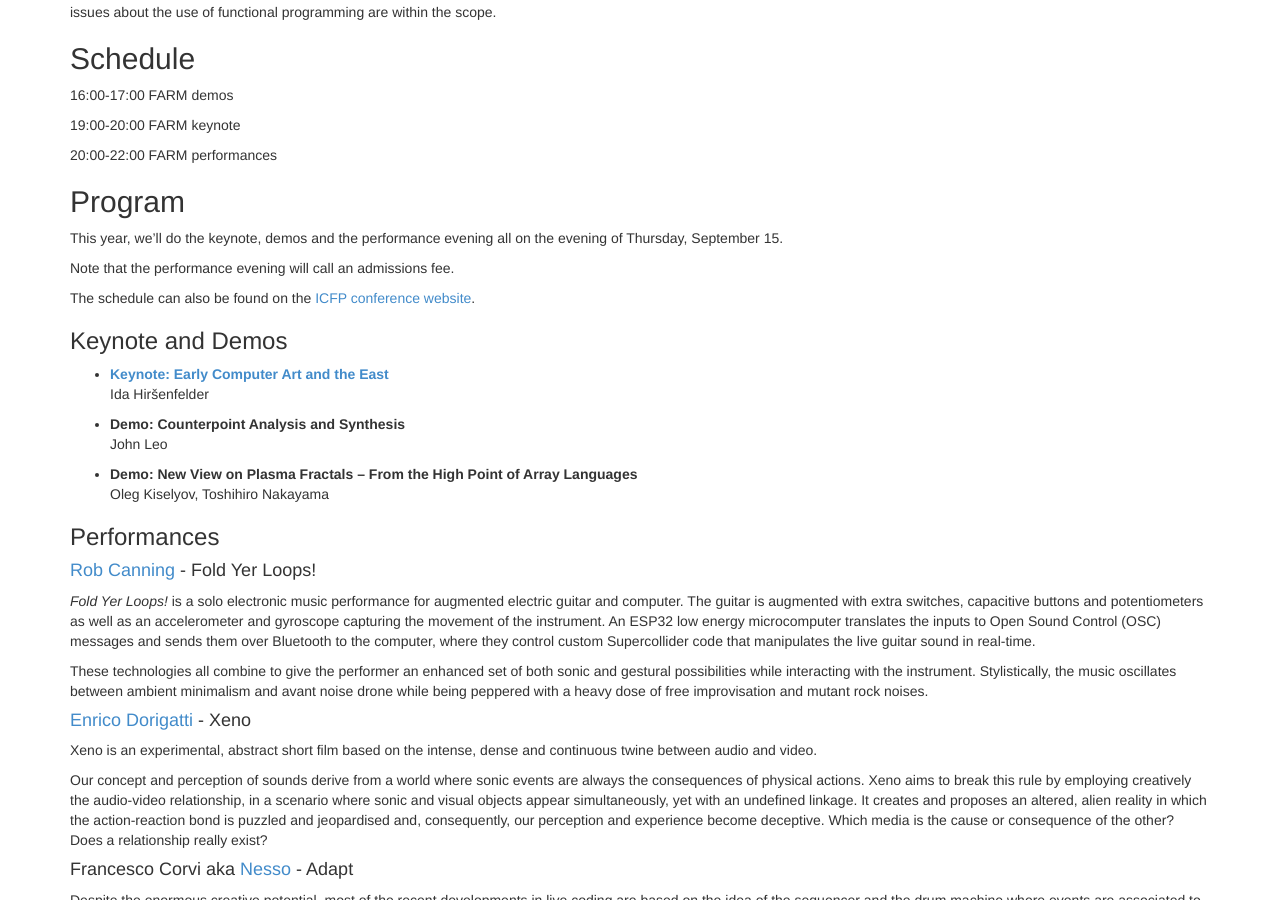
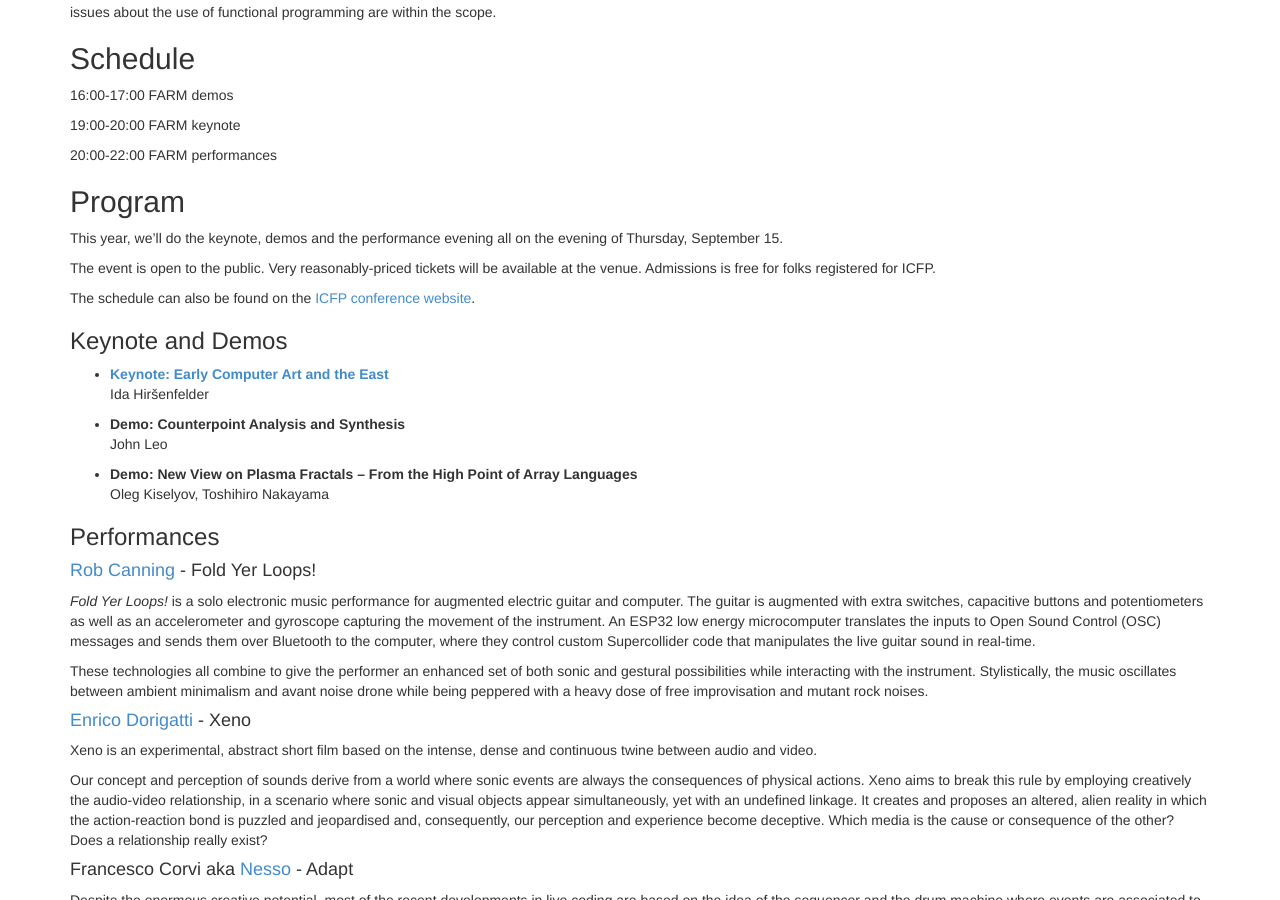
Before and after one commit to functional-art/functional-art.github.com, a Jekyll site: the page built from 2022/index.md, in a window 1280 px wide and 900 px high, scrolled down 469 px. Built offline with Jekyll 4.4.1, drawn with Linux system fonts in a browser that asks for light colours; nearby versions of some CDN libraries.

Commit message:
Clarify admissions

```diff
--- a/2022/index.md
+++ b/2022/index.md
@@ -50,7 +50,9 @@ within the scope.
 This year, we'll do the keynote, demos and the performance evening all
 on the evening of Thursday, September 15.
 
-Note that the performance evening will call an admissions fee.
+The event is open to the public.  Very reasonably-priced tickets will
+be available at the venue.  Admissions is free for folks registered
+for ICFP.
 
 The schedule can also be found on the
 [ICFP conference website](https://icfp22.sigplan.org/home/farm-2022#program).
```
